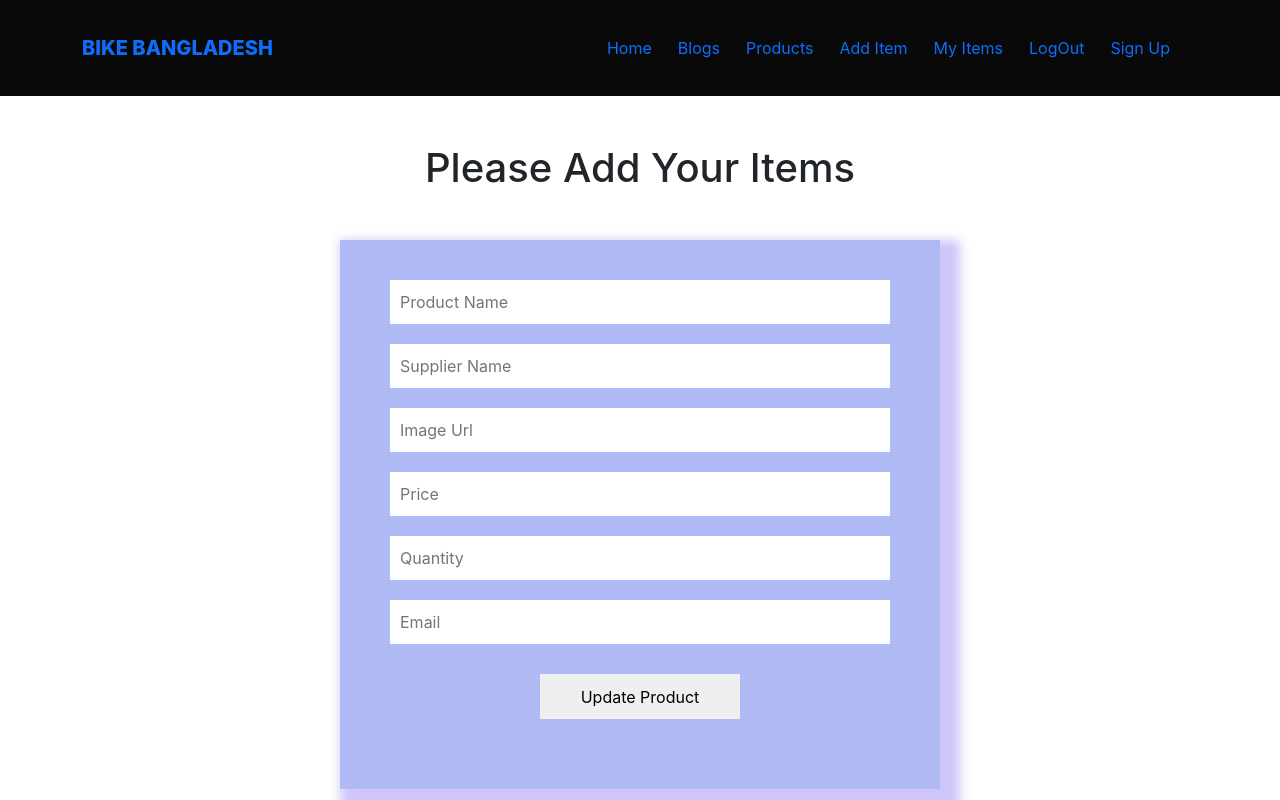
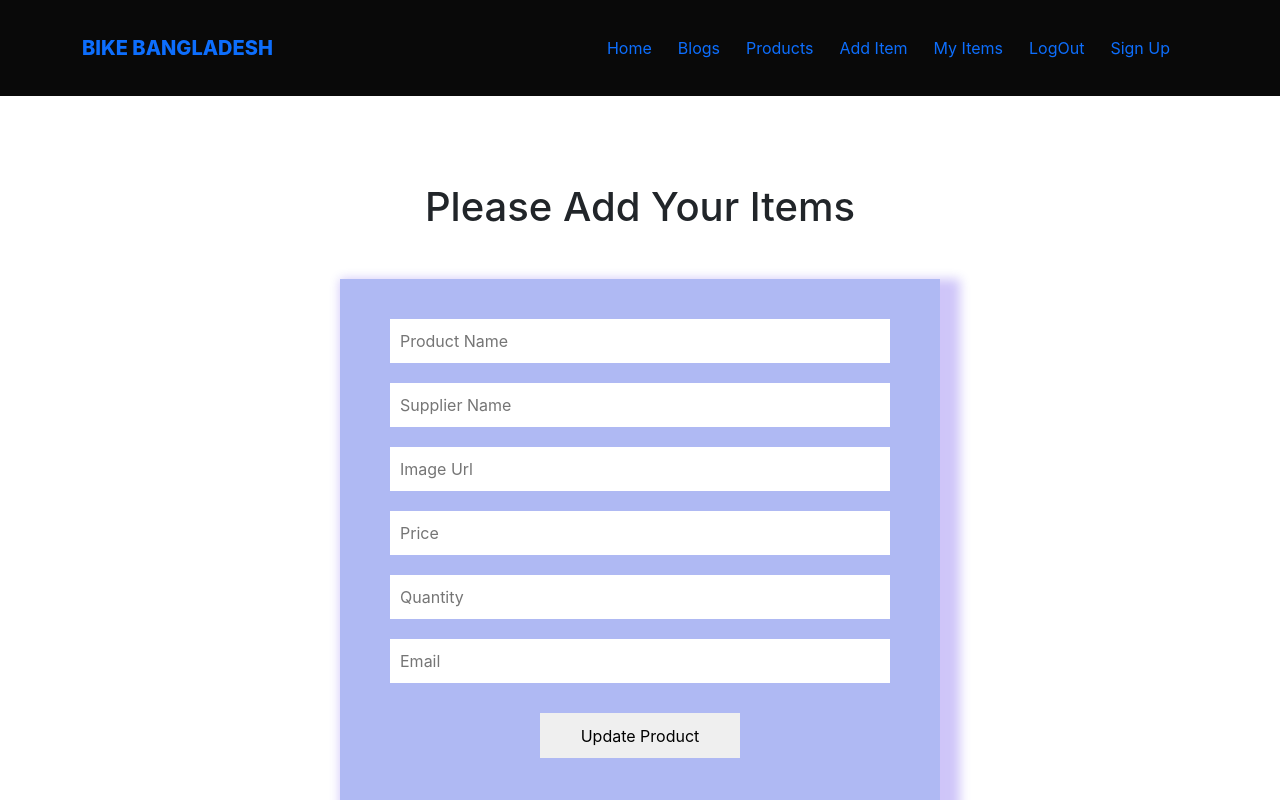
Before and after one commit to sazzadhossain1/bike-bangladesh-1, a React (Create React App) app: page /addItem in a window 1280 px wide. Shown: the top 800 px of the page. Built offline with nearby package versions, Linux system fonts and the light colour scheme; no server answers; sample sign-in values are in the browser's storage.

Commit message:
do some work

```diff
--- a/src/App.js
+++ b/src/App.js
@@ -13,7 +13,6 @@ import ProductDetails from "./components/ProductDetails/ProductDetails";
 import Products from "./components/Products/Products";
 import RequireAuth from "./components/RequireAuth/RequireAuth";
 import SignUp from "./components/SignUp/SignUp";
-import UpdateBike from "./components/UpdateBike/UpdateBike";
 
 function App() {
   return (
--- a/src/components/AddItem/AddItem.css
+++ b/src/components/AddItem/AddItem.css
@@ -1,5 +1,6 @@
 .main-div{
-    margin-top: 40px;
+    margin-top: 87px;
+
 
 }
 .inpur-field{
```
